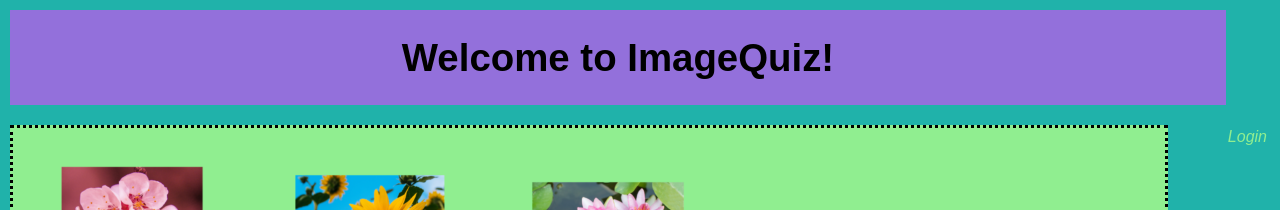
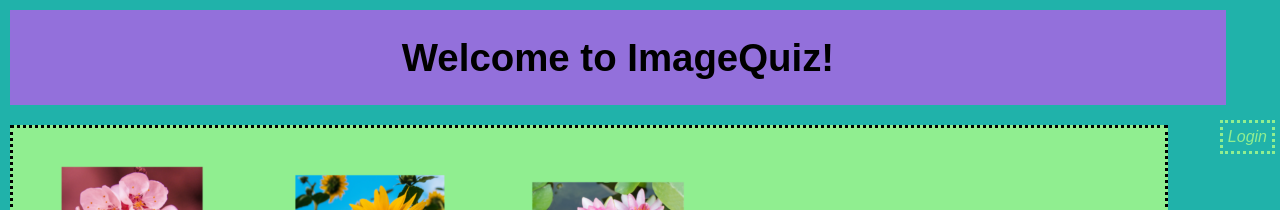
Before and after one commit to kendramlyons/imagequiz, a React (Create React App) app: page / in a window 1280 px wide. In both pictures the pointer is over the element "Login". Shown: the top 210 px of the page. Built offline with nearby package versions, Linux system fonts and the light colour scheme.

Commit message:
practicum6done

```diff
--- a/src/components/Home.css
+++ b/src/components/Home.css
@@ -11,7 +11,7 @@
     text-decoration: none;
 }
 #loginLink:hover {
-    color:  lightseagreen;
+    color: lightgreen;
 }
 #logintext:hover {
     color: lightgreen;
```
Also changed, not shown: src/components/Login.css (line endings or trailing spaces).
